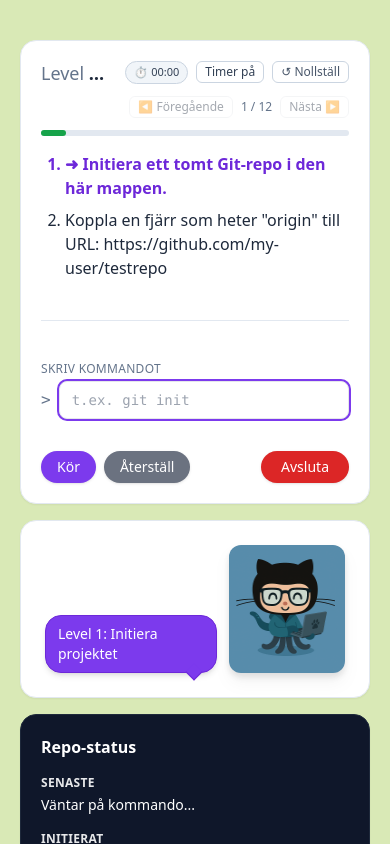
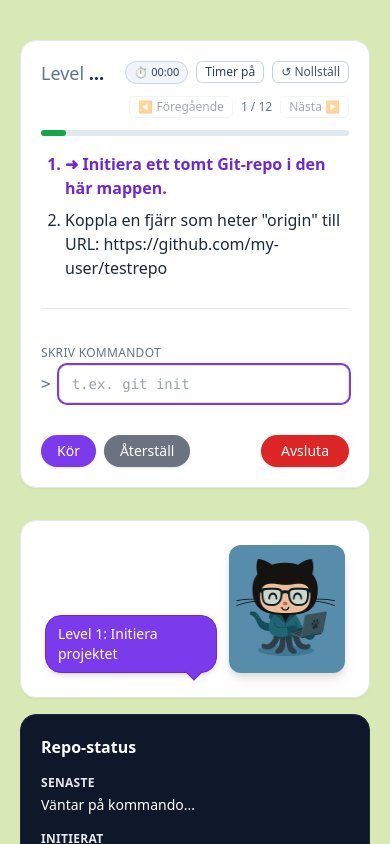
Before and after one commit to DulamaA/git-land-game, a React (Vite) app: page /game/1 in a window 390 px wide. Built offline with nearby package versions, Linux system fonts and the light colour scheme.

Commit message:
:art: fix: add same peak align for left and right panels

```diff
--- a/src/components/GameScreen.tsx
+++ b/src/components/GameScreen.tsx
@@ -181,12 +181,13 @@ export default function GameScreen() {
   return (
     <>
       <section
-        className="mx-auto max-w-[90rem]
-    px-3 sm:px-4 md:px-6 lg:px-12 mt-10 md:mt-16 lg:mt-28 grid gap-4 sm:gap-6 md:gap-10 md:grid-cols-2"
+        className="mx-auto max-w-[90rem] px-3 sm:px-4 md:px-6 lg:px-12
+             mt-10 md:mt-16 lg:mt-28 grid gap-8 lg:gap-10
+             md:grid-cols-[minmax(0,1fr),420px]"
       >
 
         <div className="mx-2 sm:mx-0 rounded-2xl border border-slate-200 bg-white p-5 md:p-7 lg:p-8 shadow-sm min-w-0">
-          <div className="pb-4 mb-6">
+          <div className="pb-3 md:pb-4 mb-4 md:mb-6">
             <LevelHeader
               levelId={level.id}
               title={level.title}
@@ -223,7 +224,7 @@ export default function GameScreen() {
             </div>
           </div>
 
-          <div className="max-w-[48rem] mx-auto border-t border-slate-200 pt-6 space-y-5 sm:space-y-6">
+          <div className="max-w-[48rem] mx-auto border-t border-slate-200 pt-5 md:pt-6 space-y-5 md:space-y-6">
             <CommandInput
               key={resetTick}
               value={input}
@@ -296,7 +297,7 @@ export default function GameScreen() {
           )}
         </div>
 
-        <div className="mx-2 sm:mx-0 flex flex-col gap-4 md:sticky md:top-8 self-start min-w-0">
+        <div className="mx-2 sm:mx-0 flex flex-col gap-4 md:gap-5 lg:gap-6 md:sticky md:top-8 self-start min-w-0">
           <div className="rounded-2xl border border-slate-200 bg-white p-6 lg:p-8 shadow-sm">
             <OctocatAvatar variant={variant} say={bubble} mood={mood} />
           </div>
```
